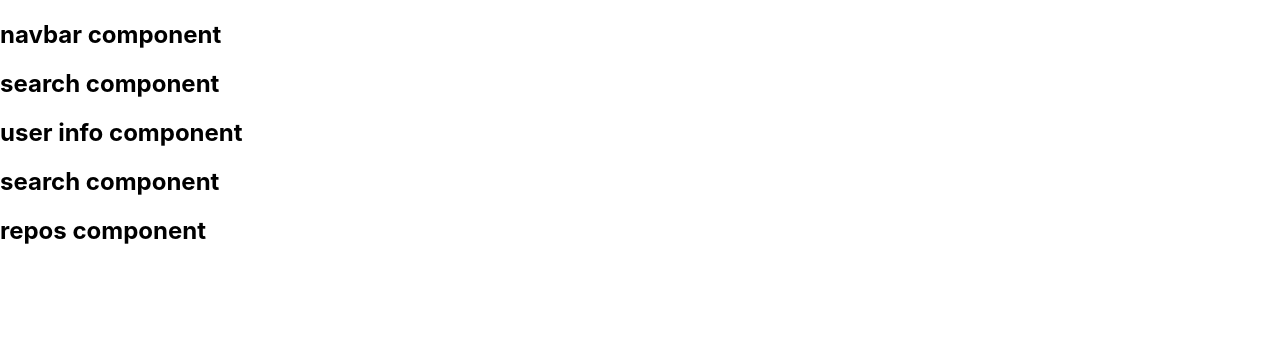
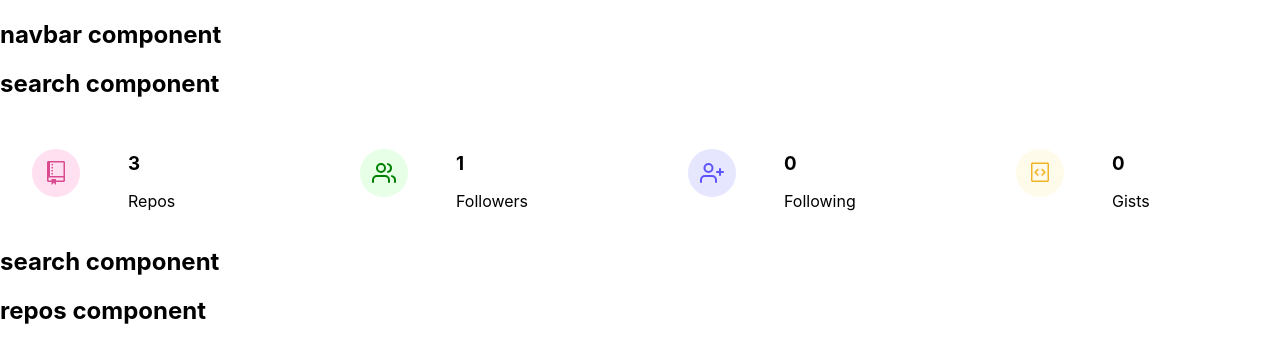
Before and after one commit to yarinTag/SearchGithubUsers, a React (Create React App) app: page / in a window 1280 px wide. Shown: the top 362 px of the page. Built offline with nearby package versions, Linux system fonts and the light colour scheme.

Commit message:
Displays the information from githubUser and with iconlogo for an info component

```diff
--- a/src/components/Info.js
+++ b/src/components/Info.js
@@ -5,10 +5,63 @@
 import { FiUsers, FiUserPlus } from 'react-icons/fi';
 
 const UserInfo = () => {
-  const data = React.useContext(GithubContext);
-  console.log(data);
-  return <h2>user info component</h2>;
+  const {GithubUser} = React.useContext(GithubContext);
+  const {public_repos, followers, following, public_gists} = GithubUser;
+  //console.log(public_repos);
+  const items=[
+    {
+      id:1,
+      icon: <GoRepo className="icon"/>,
+      label: "repos",
+      value: public_repos,
+      color:"pink"
+    },
+     {
+      id:2,
+      icon: <FiUsers className="icon"/>,
+      label: "followers",
+      value: followers,
+      color:"green"
+    },
+     {
+      id:3,
+      icon: <FiUserPlus className="icon"/>,
+      label: "following",
+      value: following,
+      color:"purple"
+    },
+     {
+      id:4,
+      icon: <GoGist className="icon"/>,
+      label: "gists",
+      value: public_gists,
+      color: "yellow"
+    }
+
+  ];
+  return (
+    <section className="section">
+      <Wrapper className="section-center">
+        {items.map(item=>{
+          return (
+            <Item key={item.id} {...item}></Item>
+          )
+       })}
+      </Wrapper>
+    </section>
+  );
 };
+
+const Item = ({icon,label,value,color})=>{
+  return <article className="item">
+    <span className={color}>{icon}</span>
+    <div>
+      <h3>{value}</h3>
+      <p>{label}</p>
+    </div>
+  </article>
+
+}
 
 const Wrapper = styled.section`
   display: grid;
@@ -48,8 +101,8 @@
       color: #da4a91;
     }
     .green {
-      background: var(--clr-primary-10);
-      color: var(--clr-primary-5);
+      background: #e6ffe6;
+      color: #008000;
     }
     .purple {
       background: #e6e6ff;
--- a/src/context/mockData.js/mockUser.js
+++ b/src/context/mockData.js/mockUser.js
@@ -1,4 +1,5 @@
 export default {
+
     login: "yarinTag",
     id: 65770513,
     node_id: "MDQ6VXNlcjY1NzcwNTEz",
@@ -27,8 +28,9 @@
     twitter_username: null,
     public_repos: 3,
     public_gists: 0,
-    followers: 0,
+    followers: 1,
     following: 0,
     created_at: "2020-05-22T12:48:25Z",
     updated_at: "2020-11-01T11:13:55Z"
+
 };
```
